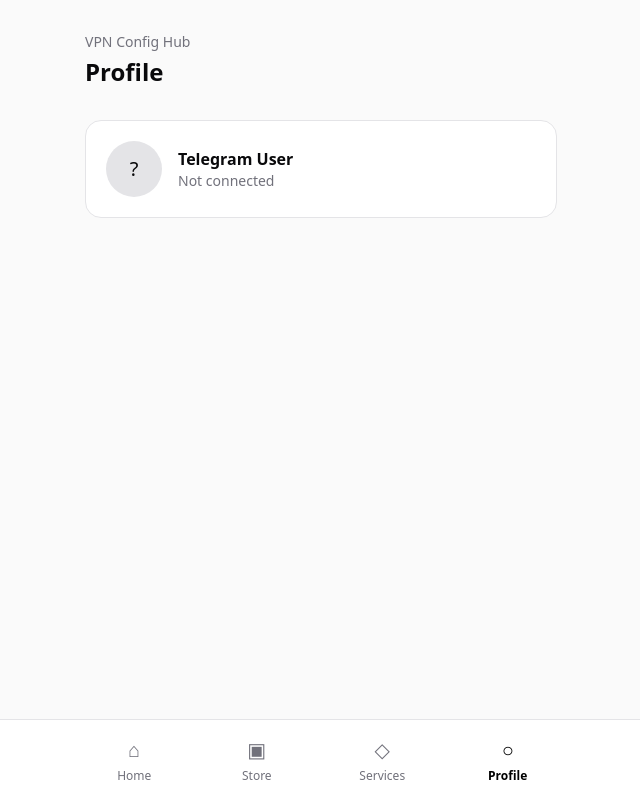
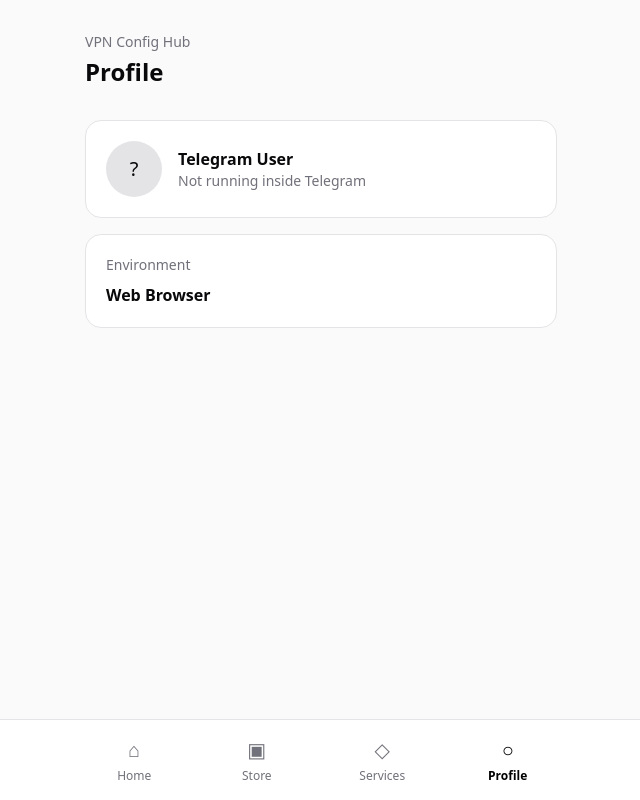
Before and after one commit to mk0xf1e6e/vpnconfighub, a Next.js app in the folder apps/web/: page /profile in a window 1280 px wide. Shown: the whole page, without its empty margins (319-959 px from the left). Built offline with nearby package versions, Linux system fonts and the light colour scheme.

Commit message:
feat: add telegram mini app foundation

```diff
--- a/apps/web/src/app/layout.tsx
+++ b/apps/web/src/app/layout.tsx
@@ -1,6 +1,8 @@
 import type { Metadata } from "next";
+import Script from "next/script";
 import "./globals.css";
 import { BottomNav } from "@/components/layout/bottom-nav";
+import { TelegramProvider } from "@/components/telegram/telegram-provider";
 
 export const metadata: Metadata = {
   title: "VPN Config Hub",
@@ -15,6 +17,13 @@
   return (
     <html lang="en">
       <body className="min-h-screen bg-zinc-50 text-zinc-950 antialiased dark:bg-zinc-950 dark:text-white">
+        <Script
+          src="https://telegram.org/js/telegram-web-app.js?59"
+          strategy="beforeInteractive"
+        />
+
+        <TelegramProvider />
+
         <div className="mx-auto min-h-screen max-w-lg pb-24">
           {children}
         </div>
--- a/apps/web/src/app/profile/page.tsx
+++ b/apps/web/src/app/profile/page.tsx
@@ -1,4 +1,10 @@
+"use client";
+
+import { useTelegram } from "@/components/telegram/use-telegram";
+
 export default function ProfilePage() {
+  const { user, isTelegram } = useTelegram();
+
   return (
     <main className="px-5 pt-8">
       <p className="text-sm text-zinc-500">VPN Config Hub</p>
@@ -8,17 +14,34 @@
       <div className="mt-8 rounded-2xl border border-zinc-200 bg-white p-5 dark:border-zinc-800 dark:bg-zinc-900">
         <div className="flex items-center gap-4">
           <div className="flex h-14 w-14 items-center justify-center rounded-full bg-zinc-200 text-xl dark:bg-zinc-800">
-            ?
+            {user?.first_name?.charAt(0) ?? "?"}
           </div>
 
           <div>
-            <p className="font-semibold">Telegram User</p>
+            <p className="font-semibold">
+              {user
+                ? `${user.first_name}${user.last_name ? ` ${user.last_name}` : ""}`
+                : "Telegram User"}
+            </p>
+
             <p className="text-sm text-zinc-500">
-              Not connected
+              {user?.username
+                ? `@${user.username}`
+                : isTelegram
+                  ? "Telegram user"
+                  : "Not running inside Telegram"}
             </p>
           </div>
         </div>
       </div>
+
+      <div className="mt-4 rounded-2xl border border-zinc-200 bg-white p-5 dark:border-zinc-800 dark:bg-zinc-900">
+        <p className="text-sm text-zinc-500">Environment</p>
+
+        <p className="mt-2 font-semibold">
+          {isTelegram ? "Telegram Mini App" : "Web Browser"}
+        </p>
+      </div>
     </main>
   );
 }
--- /dev/null
+++ b/apps/web/src/components/telegram/telegram-provider.tsx
@@ -0,0 +1,19 @@
+"use client";
+
+import { useEffect } from "react";
+
+export function TelegramProvider() {
+  useEffect(() => {
+    const webApp = window.Telegram?.WebApp;
+
+    if (!webApp) {
+      console.info("Telegram WebApp API is not available.");
+      return;
+    }
+
+    webApp.ready();
+    webApp.expand();
+  }, []);
+
+  return null;
+}
--- /dev/null
+++ b/apps/web/src/components/telegram/use-telegram.ts
@@ -0,0 +1,25 @@
+"use client";
+
+import { useEffect, useState } from "react";
+import type { TelegramWebApp } from "@/types/telegram";
+
+export function useTelegram() {
+  const [webApp, setWebApp] = useState<TelegramWebApp | null>(null);
+
+  useEffect(() => {
+    const app = window.Telegram?.WebApp;
+
+    if (!app) {
+      return;
+    }
+
+    // eslint-disable-next-line react-hooks/set-state-in-effect
+    setWebApp(app);
+  }, []);
+
+  return {
+    webApp,
+    user: webApp?.initDataUnsafe.user ?? null,
+    isTelegram: webApp !== null,
+  };
+}
--- /dev/null
+++ b/apps/web/src/types/telegram.ts
@@ -0,0 +1,46 @@
+export interface TelegramUser {
+  id: number;
+  first_name: string;
+  last_name?: string;
+  username?: string;
+  language_code?: string;
+  is_premium?: boolean;
+}
+
+export interface TelegramWebApp {
+  initData: string;
+  initDataUnsafe: {
+    user?: TelegramUser;
+    query_id?: string;
+    auth_date?: number;
+    hash?: string;
+  };
+
+  colorScheme: "light" | "dark";
+  themeParams: Record<string, string>;
+
+  ready(): void;
+  expand(): void;
+  close(): void;
+
+  MainButton: {
+    text: string;
+    show(): void;
+    hide(): void;
+    enable(): void;
+    disable(): void;
+    setText(text: string): void;
+    onClick(callback: () => void): void;
+    offClick(callback: () => void): void;
+  };
+}
+
+declare global {
+  interface Window {
+    Telegram?: {
+      WebApp: TelegramWebApp;
+    };
+  }
+}
+
+export {};
```
Also changed, not shown: 2 other files (tests, documents, lock files or other folders).
